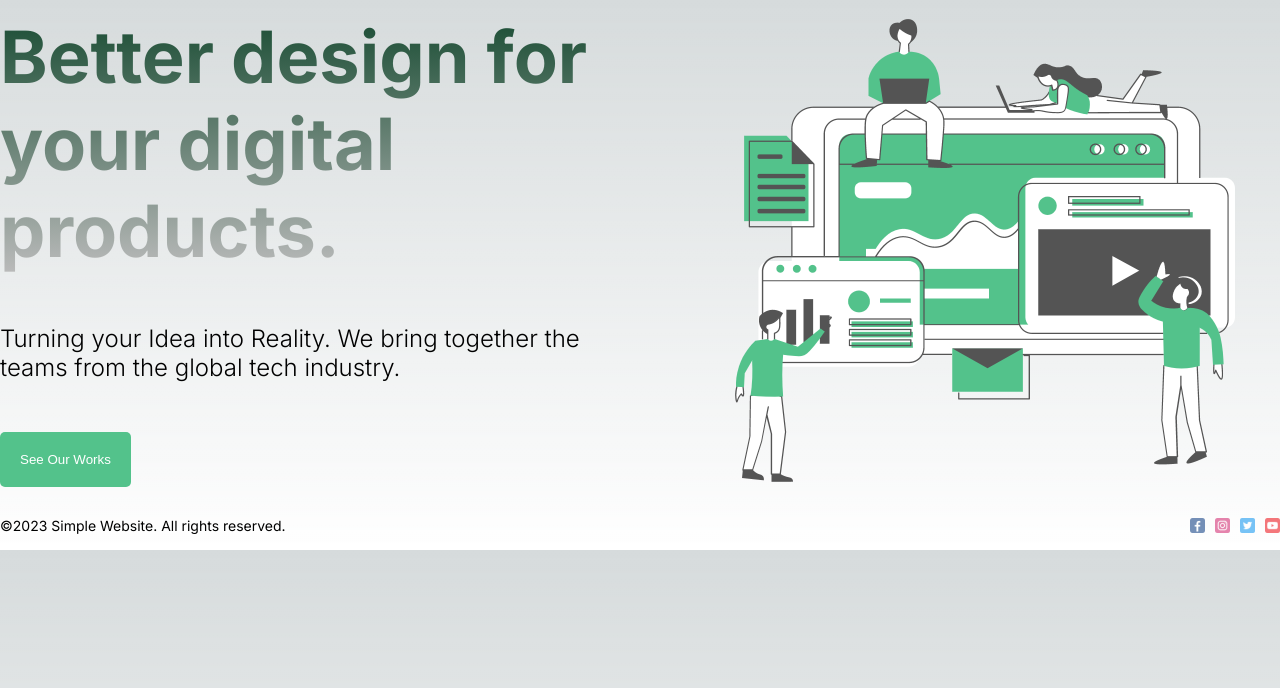
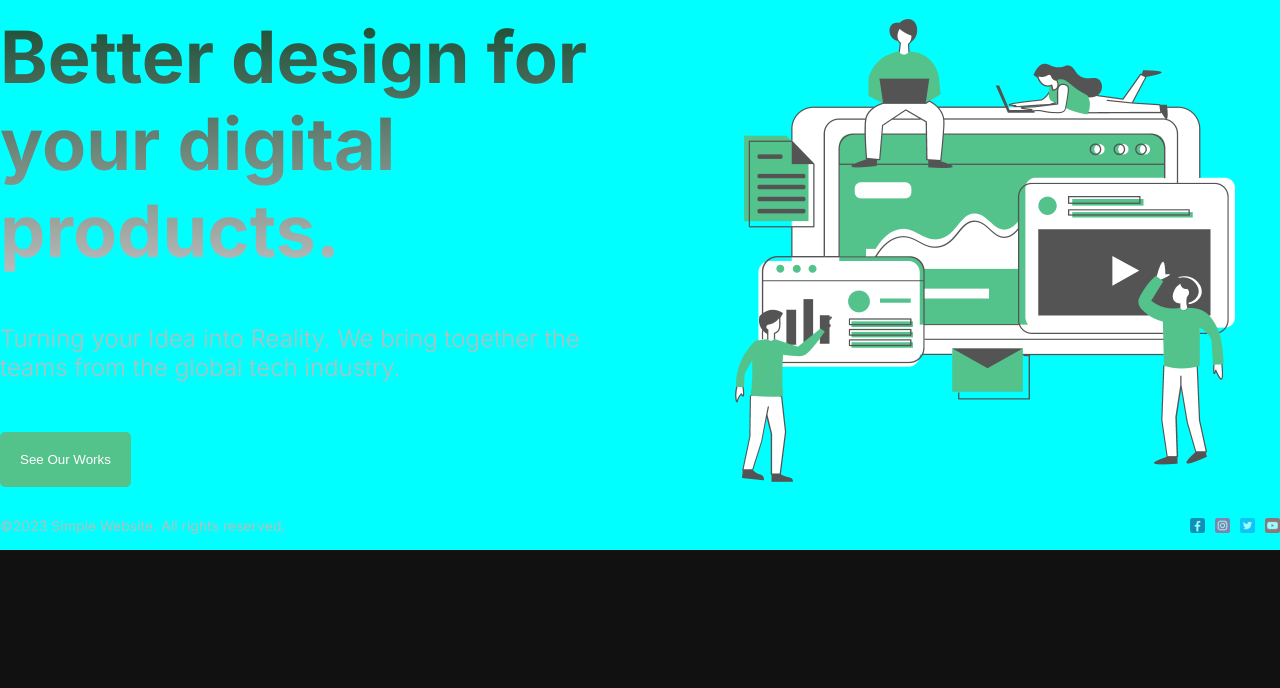
Before and after one commit to farhdibehnamdev/Simple-Nextjs-Website, a Next.js app: page / in a window 1280 px wide. Shown: the top 688 px of the page. Built offline with nearby package versions, Linux system fonts and the light colour scheme.

Commit message:
✨ feat:Add some styles to globlal css.

```diff
--- a/src/app/globals.css
+++ b/src/app/globals.css
@@ -1,78 +1,3 @@
-:root {
-  --max-width: 1100px;
-  --border-radius: 12px;
-  --font-mono: ui-monospace, Menlo, Monaco, 'Cascadia Mono', 'Segoe UI Mono',
-    'Roboto Mono', 'Oxygen Mono', 'Ubuntu Monospace', 'Source Code Pro',
-    'Fira Mono', 'Droid Sans Mono', 'Courier New', monospace;
-
-  --foreground-rgb: 0, 0, 0;
-  --background-start-rgb: 214, 219, 220;
-  --background-end-rgb: 255, 255, 255;
-
-  --primary-glow: conic-gradient(
-    from 180deg at 50% 50%,
-    #16abff33 0deg,
-    #0885ff33 55deg,
-    #54d6ff33 120deg,
-    #0071ff33 160deg,
-    transparent 360deg
-  );
-  --secondary-glow: radial-gradient(
-    rgba(255, 255, 255, 1),
-    rgba(255, 255, 255, 0)
-  );
-
-  --tile-start-rgb: 239, 245, 249;
-  --tile-end-rgb: 228, 232, 233;
-  --tile-border: conic-gradient(
-    #00000080,
-    #00000040,
-    #00000030,
-    #00000020,
-    #00000010,
-    #00000010,
-    #00000080
-  );
-
-  --callout-rgb: 238, 240, 241;
-  --callout-border-rgb: 172, 175, 176;
-  --card-rgb: 180, 185, 188;
-  --card-border-rgb: 131, 134, 135;
-}
-
-@media (prefers-color-scheme: dark) {
-  :root {
-    --foreground-rgb: 255, 255, 255;
-    --background-start-rgb: 0, 0, 0;
-    --background-end-rgb: 0, 0, 0;
-
-    --primary-glow: radial-gradient(rgba(1, 65, 255, 0.4), rgba(1, 65, 255, 0));
-    --secondary-glow: linear-gradient(
-      to bottom right,
-      rgba(1, 65, 255, 0),
-      rgba(1, 65, 255, 0),
-      rgba(1, 65, 255, 0.3)
-    );
-
-    --tile-start-rgb: 2, 13, 46;
-    --tile-end-rgb: 2, 5, 19;
-    --tile-border: conic-gradient(
-      #ffffff80,
-      #ffffff40,
-      #ffffff30,
-      #ffffff20,
-      #ffffff10,
-      #ffffff10,
-      #ffffff80
-    );
-
-    --callout-rgb: 20, 20, 20;
-    --callout-border-rgb: 108, 108, 108;
-    --card-rgb: 100, 100, 100;
-    --card-border-rgb: 200, 200, 200;
-  }
-}
-
 * {
   box-sizing: border-box;
   padding: 0;
@@ -83,25 +8,15 @@
 body {
   max-width: 100vw;
   overflow-x: hidden;
-}
-
-body {
-  color: rgb(var(--foreground-rgb));
-  background: linear-gradient(
-      to bottom,
-      transparent,
-      rgb(var(--background-end-rgb))
-    )
-    rgb(var(--background-start-rgb));
+  background-color: #111;
+  color: #bbb;
 }
 
 a {
+  text-decoration: none;
   color: inherit;
-  text-decoration: none;
 }
 
-@media (prefers-color-scheme: dark) {
-  html {
-    color-scheme: dark;
-  }
+.container {
+  background-color: aqua;
 }
```
